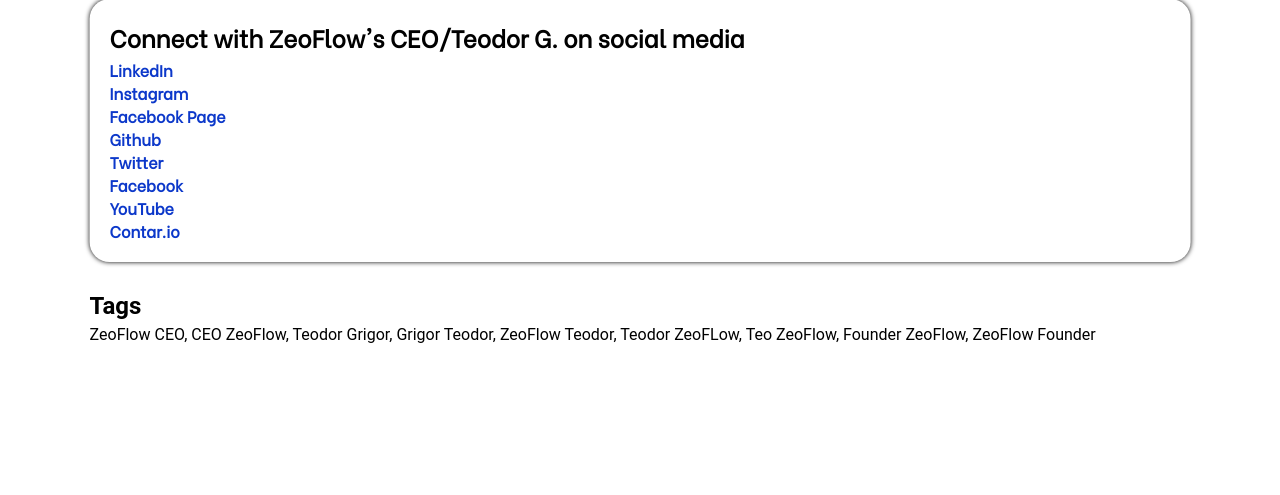
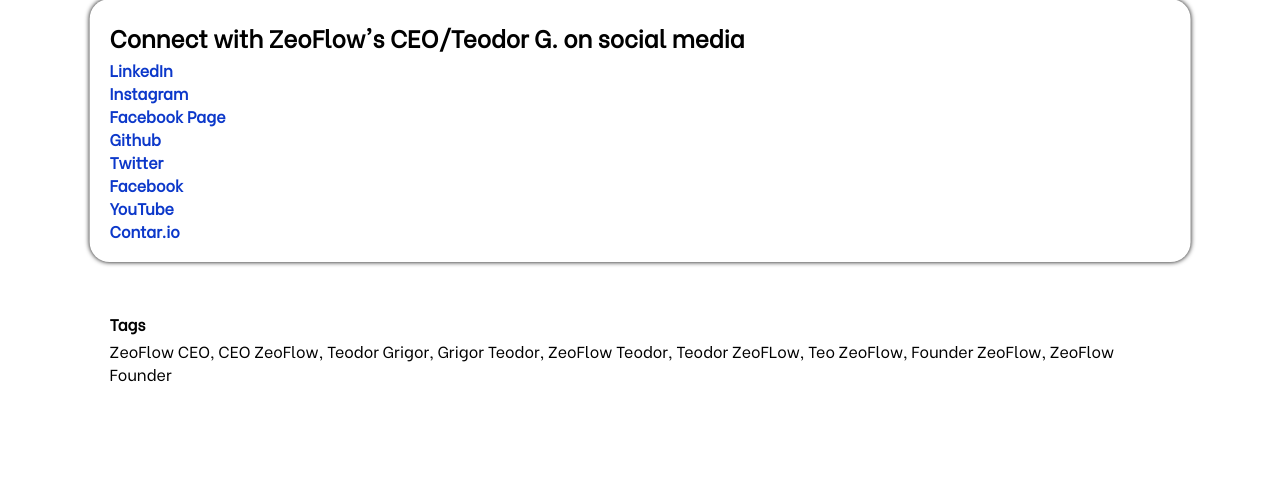
Before and after one commit to zeoflow/website, a PHP site: page /about/ceo.html in a window 1280 px wide. Shown: the part 628-1123 px from the top of the page. Before the commit the page ends 971 px from the top, so only its background shows below. Run offline with PHP 8.4, Linux system fonts and the light colour scheme.

Commit message:
Update ceo.css

```diff
--- a/styles/ceo.css
+++ b/styles/ceo.css
@@ -89,6 +89,13 @@ body {
   }
 }
 
+.itemHolderNoBackground {
+  background-color: rgb(255, 255, 255);
+  border-radius: 20px;
+  padding: 20px;
+  font-family: zeoFlow;
+}
+
 .h2title {
   -webkit-margin-before: 0em;
   -webkit-margin-after: 0.2em;
@@ -100,6 +107,10 @@ body {
   .h2title {
     font-size: 1.2em;
   }
+}
+
+.tags {
+  font-size: 1em;
 }
 
 .titleContent {
```
